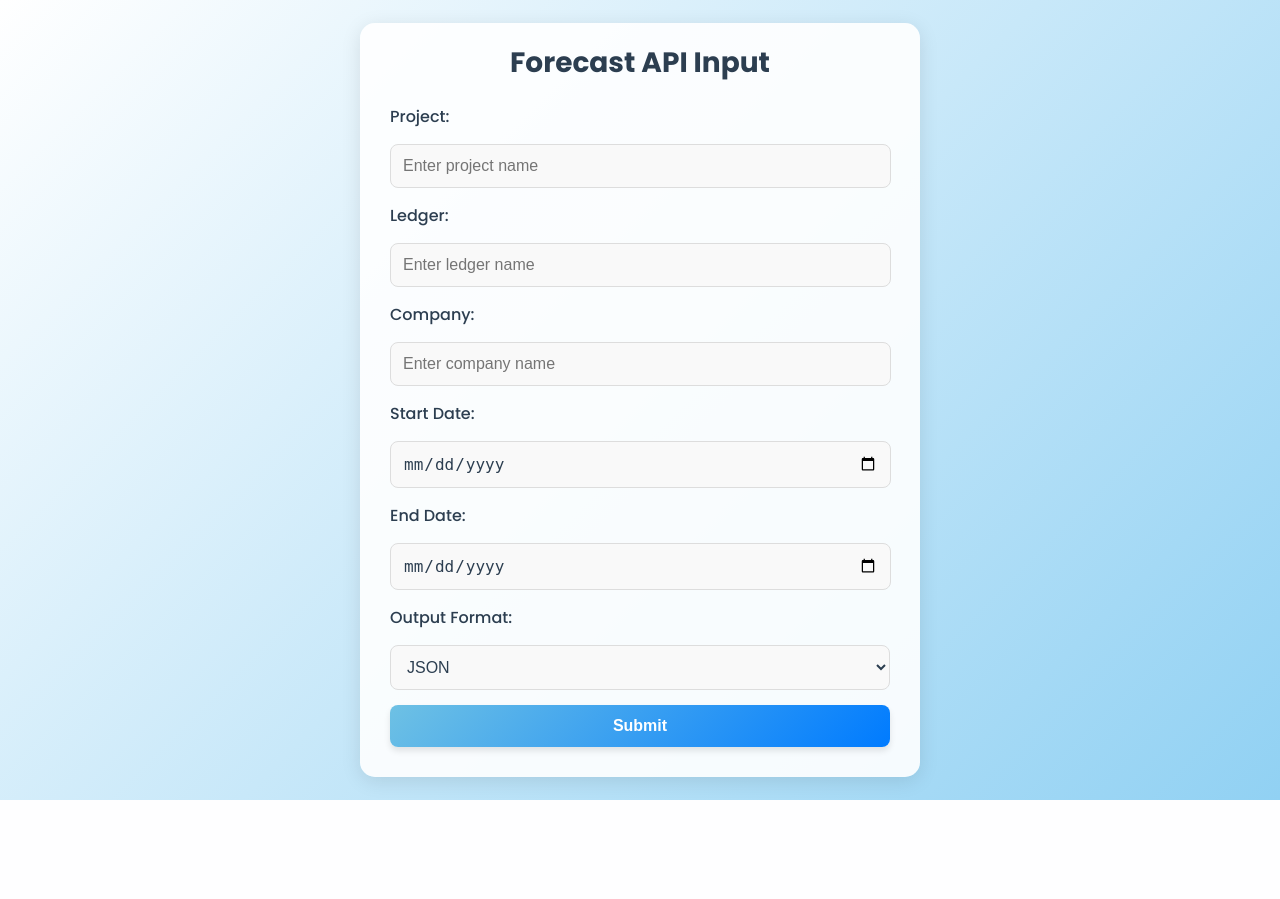
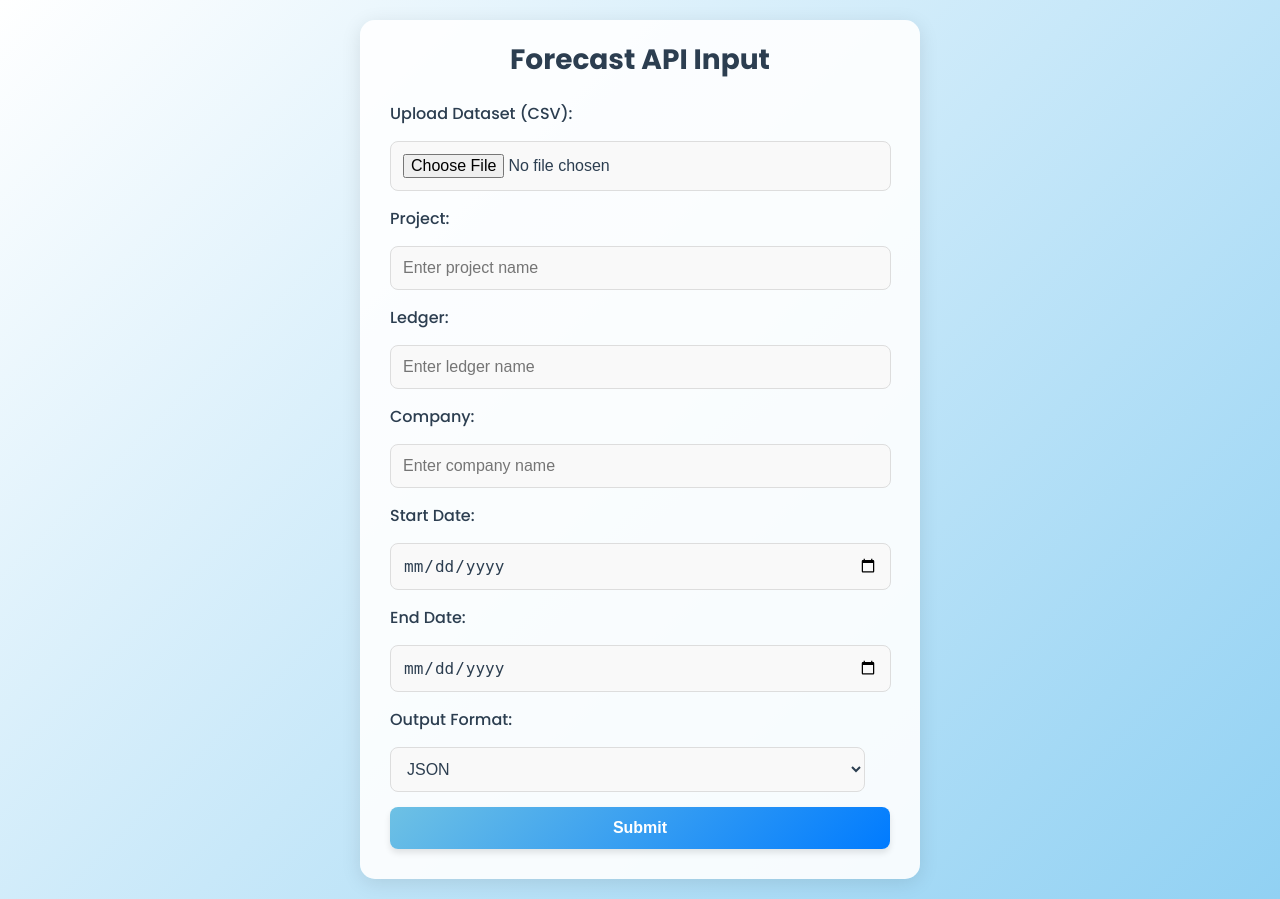
Before and after one commit to SurajNaik1502/Cashflow_Model, a Flask app: page / in a window 1280 px wide. Before the commit the page ends 800 px from the top, so only its background shows below. Run offline with Flask 3, Linux system fonts and the light colour scheme.

Commit message:
Added feature, input csv file and then train model

```diff
--- a/app.py
+++ b/app.py
@@ -5,12 +5,15 @@ from sklearn.model_selection import train_test_split
 from xgboost import XGBRegressor
 import csv
 import io
+import os
 
 app = Flask(__name__)
+# Set the upload folder to 'Dataset'
+app.config['UPLOAD_FOLDER'] = 'Dataset'
+os.makedirs(app.config['UPLOAD_FOLDER'], exist_ok=True)
 
 # Function for training the forecasting model
-def train_forecasting_model(input_group, start_date, end_date):
-    df = pd.read_csv('Dataset/ledger.csv')
+def train_forecasting_model(df, input_group, start_date, end_date):
     grouped_df = df.groupby(['project', 'ledger', 'company']).size()
     filtered_groups = grouped_df[grouped_df > 37]
 
@@ -58,46 +61,64 @@ def train_forecasting_model(input_group, start_date, end_date):
 def home():
     return render_template('index.html')
 
-@app.route('/forecast', methods=['GET'])
+@app.route('/forecast', methods=['POST'])
 def forecast():
-    project = request.args.get('project')
-    ledger = request.args.get('ledger')
-    company = request.args.get('company')
-    start_date = request.args.get('start_date')
-    end_date = request.args.get('end_date')
-    output_format = request.args.get('output_format')
+    if 'file' not in request.files:
+        return "Error: No file uploaded. Please upload a CSV file.", 400
 
-    if not project or not ledger or not company or not start_date or not end_date or not output_format:
-        return "Error: Please provide valid project, ledger, company, start_date, end_date, and output_format parameters.", 400
+    file = request.files['file']
 
-    input_group = (project, ledger, company)
-    forecasted_values = train_forecasting_model(input_group, start_date, end_date)
+    if file.filename == '':
+        return "Error: No selected file. Please select a CSV file to upload.", 400
 
-    if forecasted_values is not None:
-        if output_format == 'csv':
-            # Create a CSV file in memory
-            output = io.StringIO()
-            writer = csv.DictWriter(output, fieldnames=["date", "forecast"])
-            writer.writeheader()
-            writer.writerows(forecasted_values)
-            csv_content = output.getvalue()
-            output.close()
+    if file and file.filename.endswith('.csv'):
 
-            # Return CSV as a file download
-            response = make_response(csv_content)
-            response.headers["Content-Disposition"] = "attachment; filename=forecast.csv"
-            response.headers["Content-Type"] = "text/csv"
-            return response
-        elif output_format == 'json':
-            # Return JSON response as a file download
-            response = make_response(jsonify(forecasted_values))
-            response.headers["Content-Disposition"] = "attachment; filename=forecast.json"
-            response.headers["Content-Type"] = "application/json"
-            return response
+        file_path = os.path.join(app.config['UPLOAD_FOLDER'], file.filename)
+        file.save(file_path)
+
+        # Load the CSV file into a DataFrame
+        df = pd.read_csv(file_path)
+
+        project = request.form.get('project')
+        ledger = request.form.get('ledger')
+        company = request.form.get('company')
+        start_date = request.form.get('start_date')
+        end_date = request.form.get('end_date')
+        output_format = request.form.get('output_format')
+
+        if not project or not ledger or not company or not start_date or not end_date or not output_format:
+            return "Error: Please provide valid project, ledger, company, start_date, end_date, and output_format parameters.", 400
+
+        input_group = (project, ledger, company)
+        forecasted_values = train_forecasting_model(df, input_group, start_date, end_date)
+
+        if forecasted_values is not None:
+            if output_format == 'csv':
+                # Create a CSV file in memory
+                output = io.StringIO()
+                writer = csv.DictWriter(output, fieldnames=["date", "forecast"])
+                writer.writeheader()
+                writer.writerows(forecasted_values)
+                csv_content = output.getvalue()
+                output.close()
+
+                # Return CSV as a file download
+                response = make_response(csv_content)
+                response.headers["Content-Disposition"] = "attachment; filename=forecast.csv"
+                response.headers["Content-Type"] = "text/csv"
+                return response
+            elif output_format == 'json':
+                # Return JSON response as a file download
+                response = make_response(jsonify(forecasted_values))
+                response.headers["Content-Disposition"] = "attachment; filename=forecast.json"
+                response.headers["Content-Type"] = "application/json"
+                return response
+            else:
+                return "Error: Invalid output format. Please specify 'csv' or 'json'.", 400
         else:
-            return "Error: Invalid output format. Please specify 'csv' or 'json'.", 400
+            return "Error: The specified group was not found or there was an issue with the data.", 404
     else:
-        return "Error: The specified group was not found or there was an issue with the data.", 404
+        return "Error: Invalid file type. Please upload a valid CSV file.", 400
 
 if __name__ == '__main__':
     app.run(debug=True, port=8000)
--- a/templates/index.html
+++ b/templates/index.html
@@ -14,7 +14,6 @@
             display: flex;
             align-items: center;
             justify-content: center;
-            height: 100vh;
             background: linear-gradient(135deg, #ffffff, #91d1f3);
             color: #ffffff;
         }
@@ -28,6 +27,8 @@
             max-width: 500px;
             width: 100%;
             color: #333333;
+            margin-top: 20px;
+            margin-bottom: 20px;
         }
 
         h1 {
@@ -50,7 +51,7 @@
             color: #2c3e50;
         }
 
-        input[type="text"], input[type="date"] {
+        input[type="text"], input[type="date"], input[type="file"], select {
             width: 95%;
             padding: 12px;
             border: 1px solid #ddd;
@@ -60,18 +61,8 @@
             color: #2c3e50;
             transition: all 0.3s ease;
         }
-        select {
-            width: 100%;
-            padding: 12px;
-            border: 1px solid #ddd;
-            border-radius: 8px;
-            font-size: 16px;
-            background: #f9f9f9;
-            color: #2c3e50;
-            transition: all 0.3s ease;
-        }
 
-        input[type="text"]:focus, input[type="date"]:focus, select:focus {
+        input[type="text"]:focus, input[type="date"]:focus, input[type="file"]:focus, select:focus {
             background: #ffffff;
             box-shadow: 0 4px 8px rgba(0, 0, 0, 0.1);
             outline: none;
@@ -101,24 +92,27 @@
 <body>
     <div class="container">
         <h1>Forecast API Input</h1>
-        <form action="/forecast" method="GET">
+        <form action="/forecast" method="POST" enctype="multipart/form-data">
+            <label for="file">Upload Dataset (CSV):</label>
+            <input type="file" id="file" name="file" accept=".csv" required>
+
             <label for="project">Project:</label>
-            <input type="text" id="project" name="project" placeholder="Enter project name" >
+            <input type="text" id="project" name="project" placeholder="Enter project name" required>
 
             <label for="ledger">Ledger:</label>
-            <input type="text" id="ledger" name="ledger" placeholder="Enter ledger name" >
+            <input type="text" id="ledger" name="ledger" placeholder="Enter ledger name" required>
 
             <label for="company">Company:</label>
-            <input type="text" id="company" name="company" placeholder="Enter company name" >
+            <input type="text" id="company" name="company" placeholder="Enter company name" required>
 
             <label for="start_date">Start Date:</label>
-            <input type="date" id="start_date" name="start_date" >
+            <input type="date" id="start_date" name="start_date" required>
 
             <label for="end_date">End Date:</label>
-            <input type="date" id="end_date" name="end_date" >
+            <input type="date" id="end_date" name="end_date" required>
 
             <label for="output_format">Output Format:</label>
-            <select id="output_format" name="output_format" >
+            <select id="output_format" name="output_format" required>
                 <option value="json">JSON</option>
                 <option value="csv">CSV</option>
             </select>
```
Also changed, not shown: new_app.py (+56 -35 lines), templates/new_index.html (+8 -14 lines), 1 other file.
